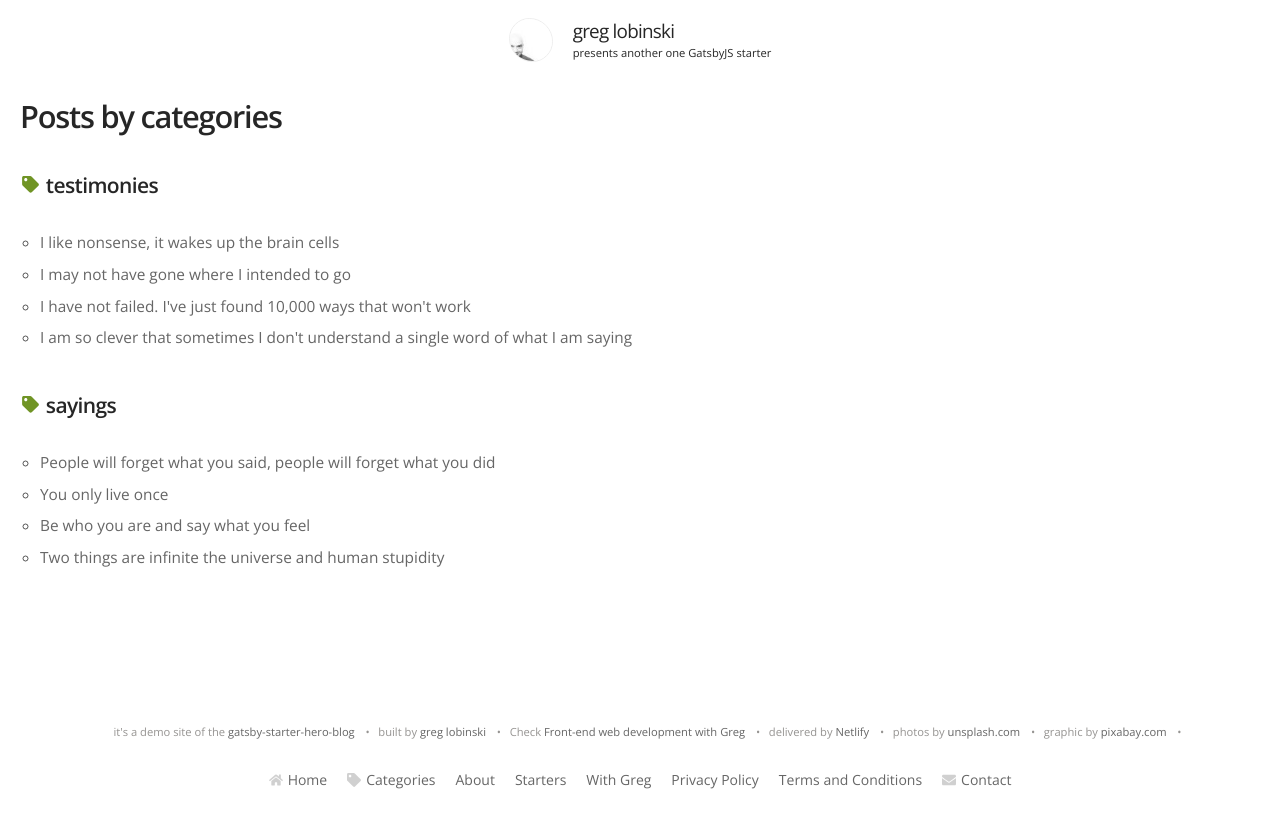
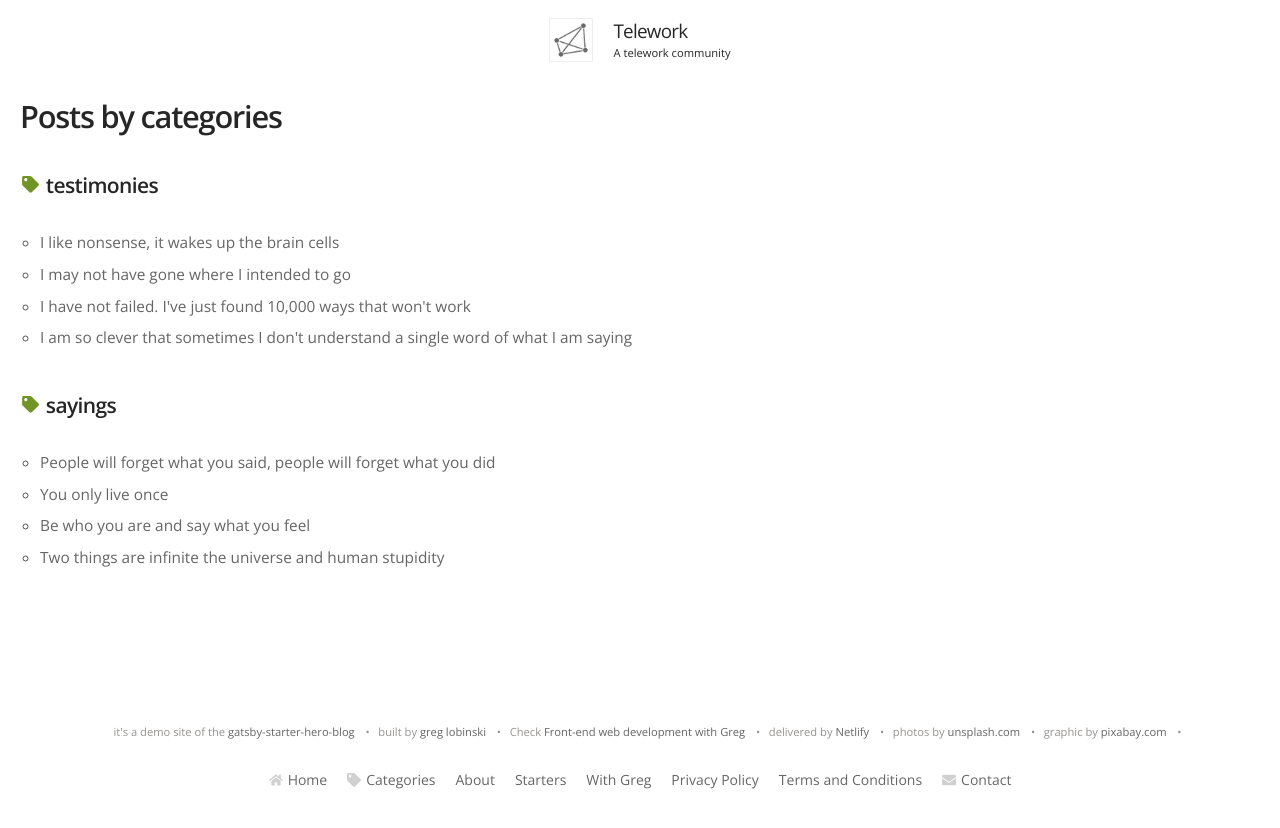
Before and after one commit to telework-club/website, a Gatsby site: page /category in a window 1280 px wide. Built offline with nearby package versions, Linux system fonts and the light colour scheme; Gatsby itself is replaced by a stand-in of ours; some packages are replaced by stand-ins of ours.

Commit message:
update logo

```diff
--- a/content/meta/config.js
+++ b/content/meta/config.js
@@ -1,5 +1,5 @@
 module.exports = {
-  siteTitle: "HeroBlog - a GatsbyJS starter", // <title>
+  siteTitle: "Telework - a telework community", // <title>
   shortSiteTitle: "HeroBlog - GatsbyJS starter", // <title> ending for posts and pages
   siteDescription: "HeroBlog is a GatsbyJS starter.",
   siteUrl: "https://gatsby-starter-hero-blog.greglobinski.com",
@@ -8,16 +8,16 @@ module.exports = {
   siteLanguage: "en",
 
   /* author */
-  authorName: "greg lobinski",
+  authorName: "Telework Community Core Work Group",
   authorTwitterAccount: "greglobinski",
 
   /* info */
-  headerTitle: "greg lobinski",
-  headerSubTitle: "presents another one GatsbyJS starter",
+  headerTitle: "Telework",
+  headerSubTitle: "A telework community",
 
   /* manifest.json */
-  manifestName: "HeroBlog - a GatsbyJS starter",
-  manifestShortName: "HeroBlog", // max 12 characters
+  manifestName: "Telework - a telework community",
+  manifestShortName: "Telework", // max 12 characters
   manifestStartUrl: "/index.html",
   manifestBackgroundColor: "white",
   manifestThemeColor: "#666",
@@ -32,7 +32,7 @@ module.exports = {
 
   // social
   authorSocialLinks: [
-    { name: "github", url: "https://github.com/greglobinski" },
+    { name: "github", url: "https://github.com/telework-club" },
     { name: "twitter", url: "https://twitter.com/greglobinski" },
     { name: "facebook", url: "http://facebook.com/greglobinski" },
   ],
--- a/src/components/Header/Header.js
+++ b/src/components/Header/Header.js
@@ -7,7 +7,7 @@ import { ScreenWidthContext, FontLoadedContext } from "../../layouts";
 import config from "../../../content/meta/config";
 import Menu from "../Menu";
 
-import avatar from "../../images/jpg/avatar.jpg";
+import avatar from "../../images/png/avatar-telework.png";
 
 class Header extends React.Component {
   state = {
@@ -114,7 +114,6 @@ class Header extends React.Component {
           }
 
           .logo {
-            border-radius: 65% 75%;
             border: 1px solid #eee;
             display: inline-block;
             height: 44px;
```
Also changed, not shown: src/images/png/avatar-telework.png (added).
